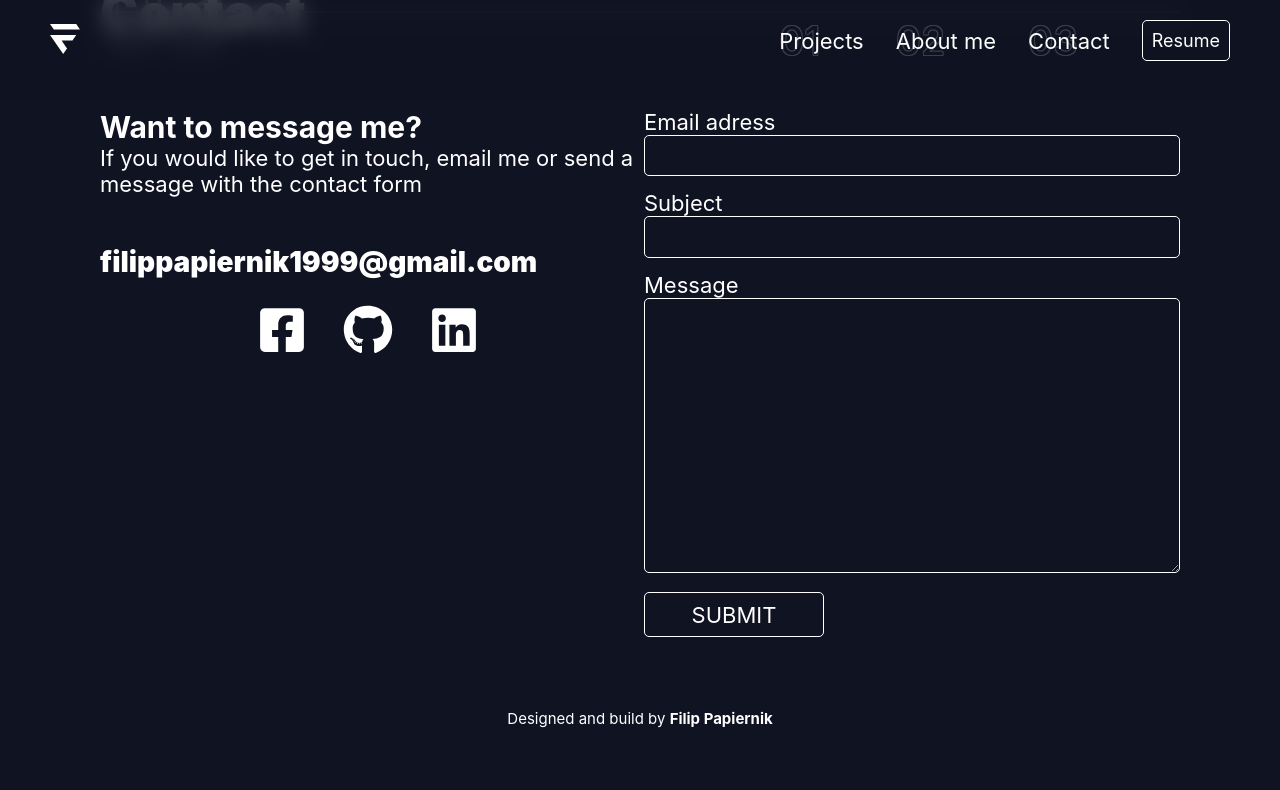
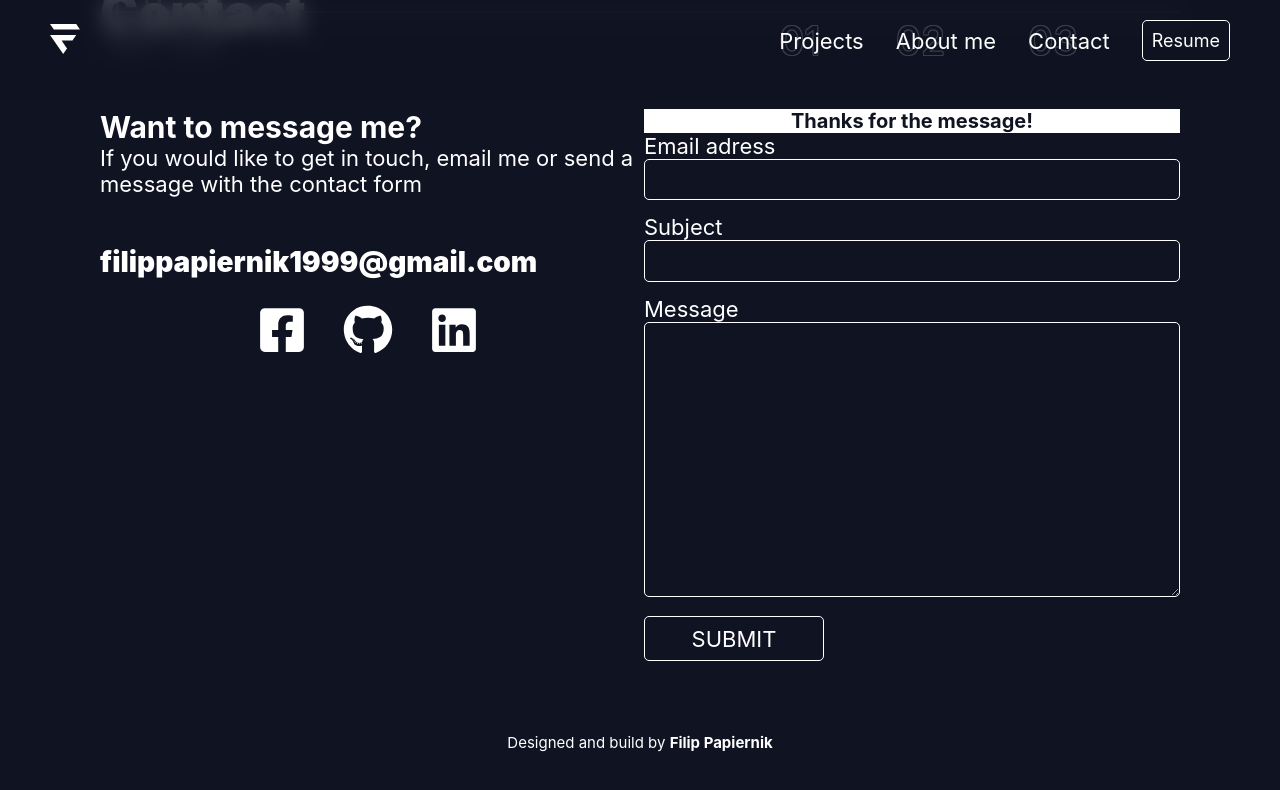
Before and after one commit to LeCarteloo/Portfolio, a React (Create React App) app in the folder client/: page / in a window 1280 px wide. Both pictures are taken after typing "name@example.com", "Sample", "Sample" into the empty fields and a click on the button "SUBMIT". Shown: the part 4493-5283 px from the top of the page. Built offline with nearby package versions, Linux system fonts and the light colour scheme; a web font is replaced by a local one.

Commit message:
Added msg after user submits Contact Form

```diff
--- a/client/src/components/sections/Contact.jsx
+++ b/client/src/components/sections/Contact.jsx
@@ -13,6 +13,7 @@ const initialErrors = {
 
 const Contact = ({ owner }) => {
   const [errors, setErrors] = useState({ ...initialErrors });
+  const [showMsg, setShowMsg] = useState(false);
   const refForm = useRef();
 
   const inputs = [
@@ -64,6 +65,7 @@ const Contact = ({ owner }) => {
       refForm.current.user_subject.value = "";
       refForm.current.message.value = "";
       setErrors({ ...initialErrors });
+      setShowMsg(true);
     } catch (err) {
       console.error(err);
     }
@@ -111,6 +113,7 @@ const Contact = ({ owner }) => {
           </div>
         </div>
         <div className="contact__right">
+          {showMsg && <p className="contact__msg">Thanks for the message!</p>}
           <form ref={refForm} onSubmit={sendEmail}>
             <label>
               Email adress
--- a/client/src/styles/main.scss
+++ b/client/src/styles/main.scss
@@ -421,6 +421,14 @@ main {
   &__error {
     border: 1px solid red !important;
   }
+
+  &__msg {
+    background-color: global.$font-color;
+    color: global.$primary;
+    font-size: 20px;
+    font-weight: bolder;
+    text-align: center;
+  }
 }
 
 footer {
```
